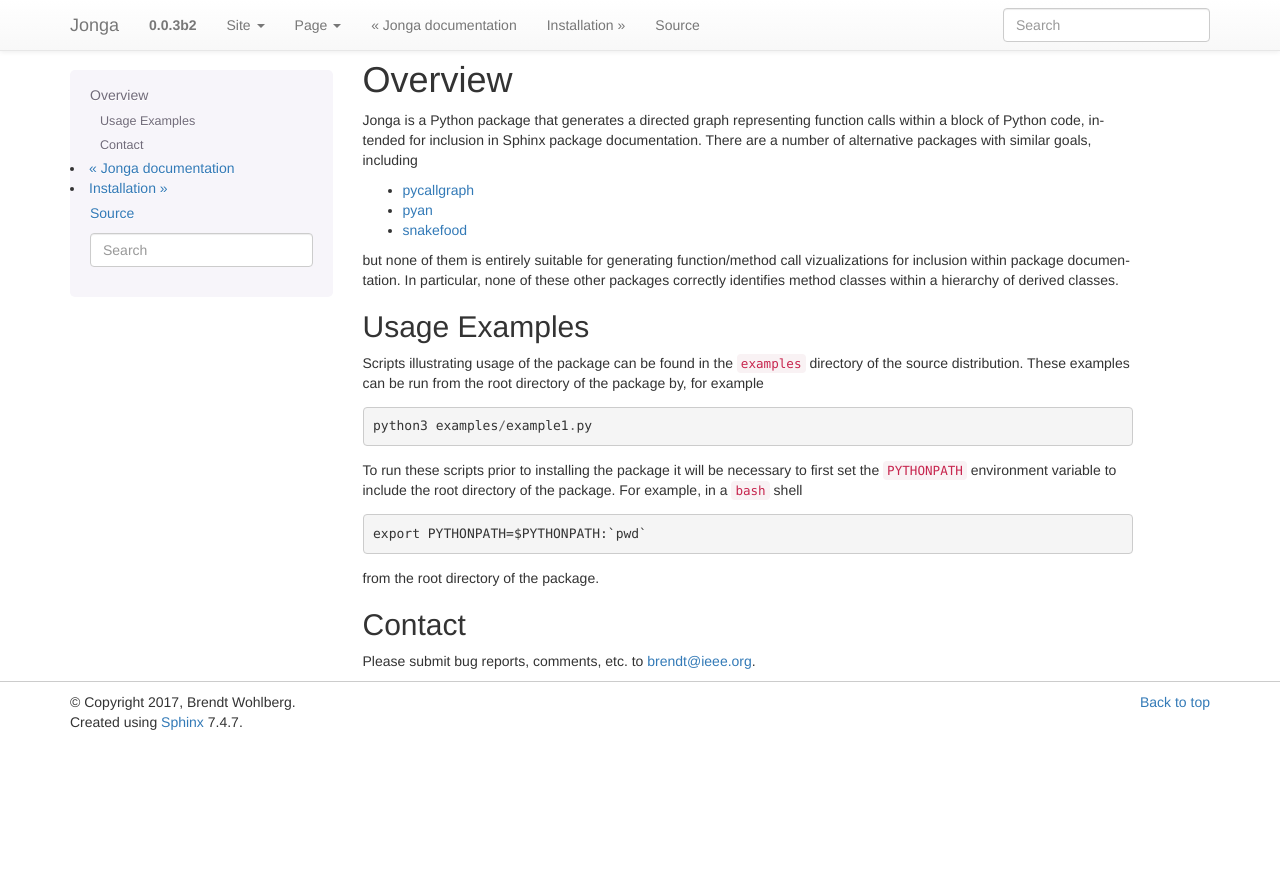
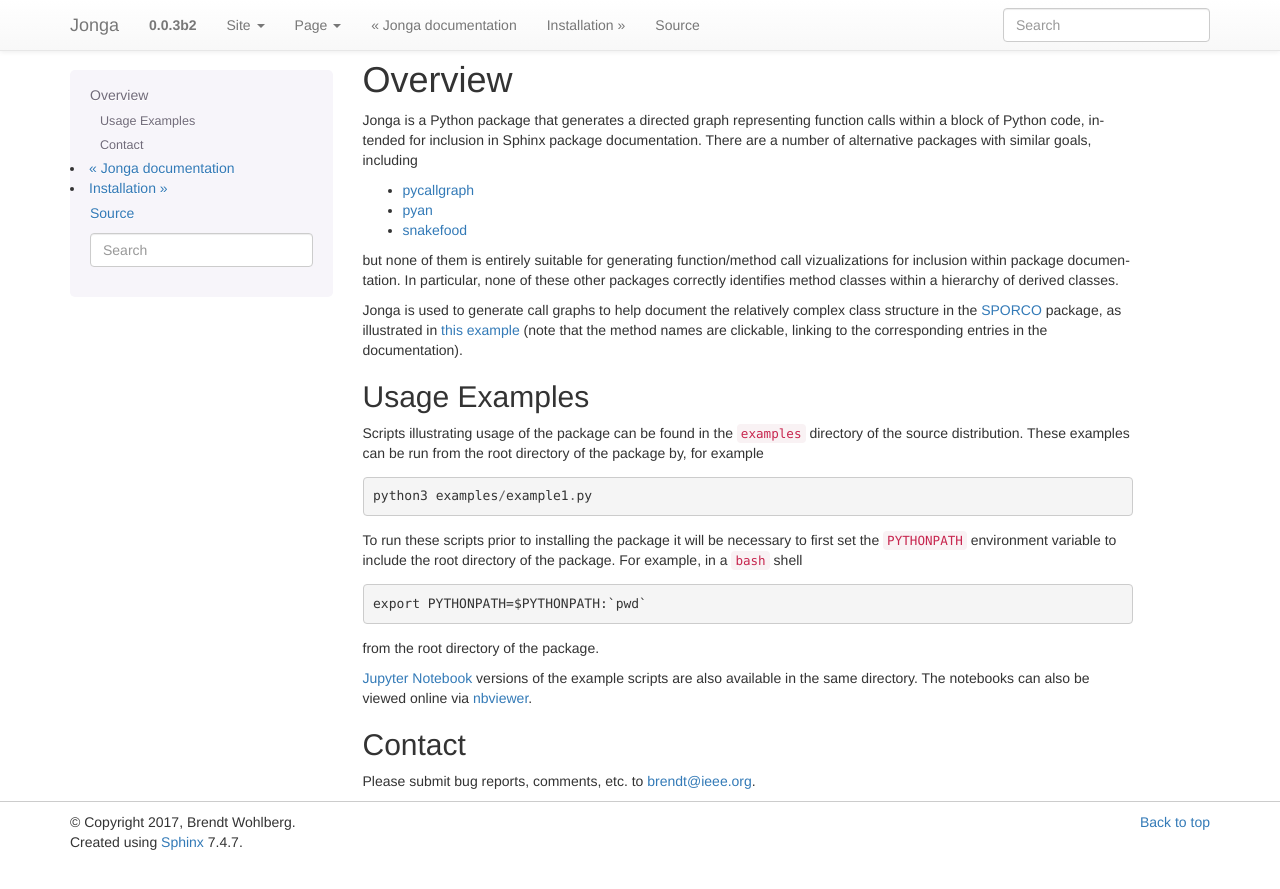
Before and after one commit to bwohlberg/jonga, a Sphinx documentation site: the page built from docs/source/overview.rst, in a window 1280 px wide. Shown: the top 889 px of the page. Built offline with Sphinx 7.4.7, drawn with Linux system fonts in a browser that asks for light colours.

Commit message:
Docs improvements and updated notebook index

```diff
--- a/docs/source/overview.rst
+++ b/docs/source/overview.rst
@@ -14,6 +14,8 @@ but none of them is entirely suitable for generating function/method call
 vizualizations for inclusion within package documentation. In
 particular, none of these other packages correctly identifies method
 classes within a hierarchy of derived classes.
+
+Jonga is used to generate call graphs to help document the relatively complex class structure in the `SPORCO <http://sporco.readthedocs.io/en/latest/>`_ package, as illustrated in `this example <http://sporco.readthedocs.io/en/latest/_static/jonga/cbpdndl_solve.svg>`_ (note that the method names are clickable, linking to the corresponding entries in the documentation).
 
 
 
@@ -42,6 +44,9 @@ shell
 from the root directory of the package.
 
 
+`Jupyter Notebook <http://jupyter.org/>`_ versions of the example scripts are also available in the same directory. The notebooks can also be viewed online via `nbviewer <https://nbviewer.jupyter.org/github/bwohlberg/jonga/blob/master/index.ipynb>`_.
+
+
 
 Contact
 -------
```
Also changed, not shown: index.ipynb.
